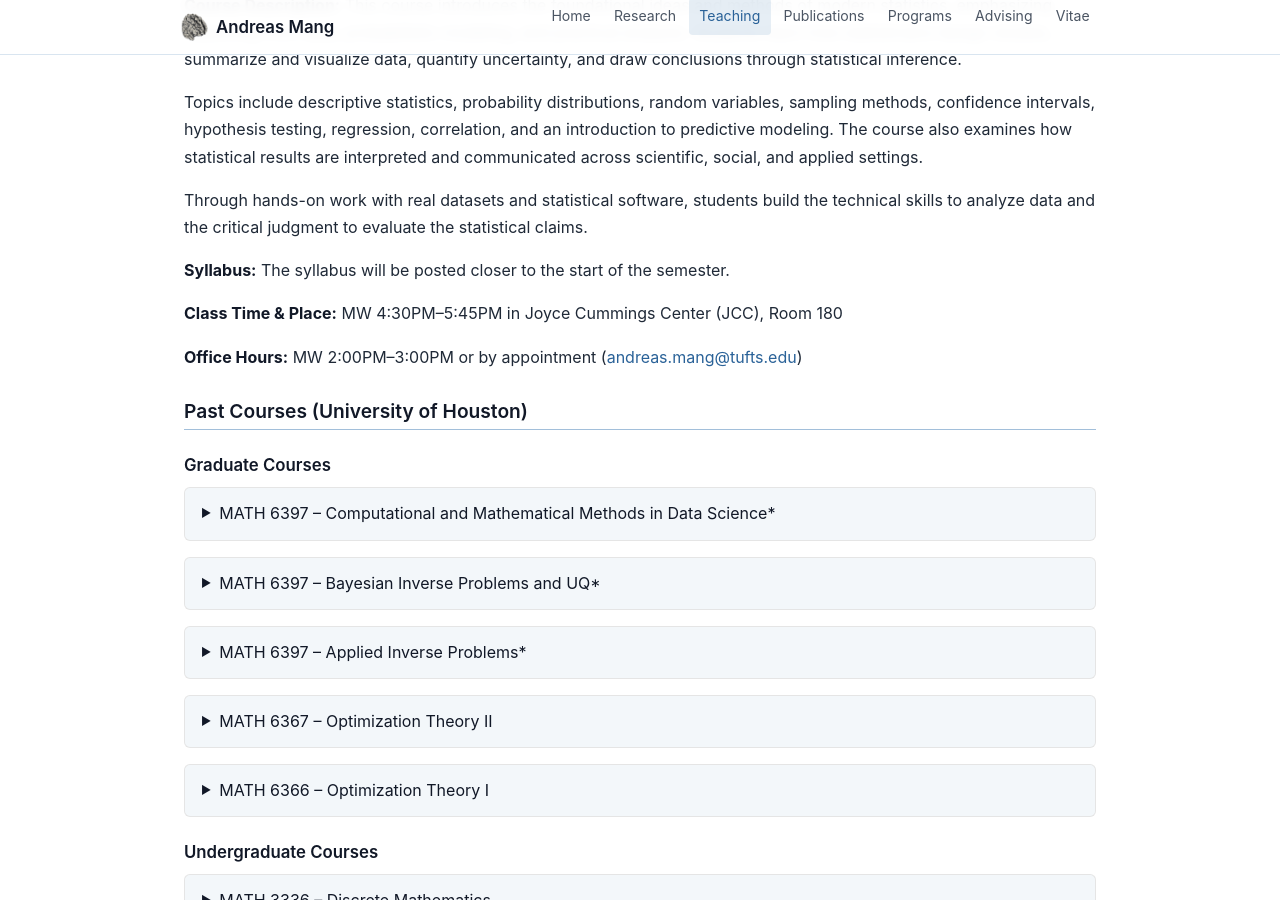
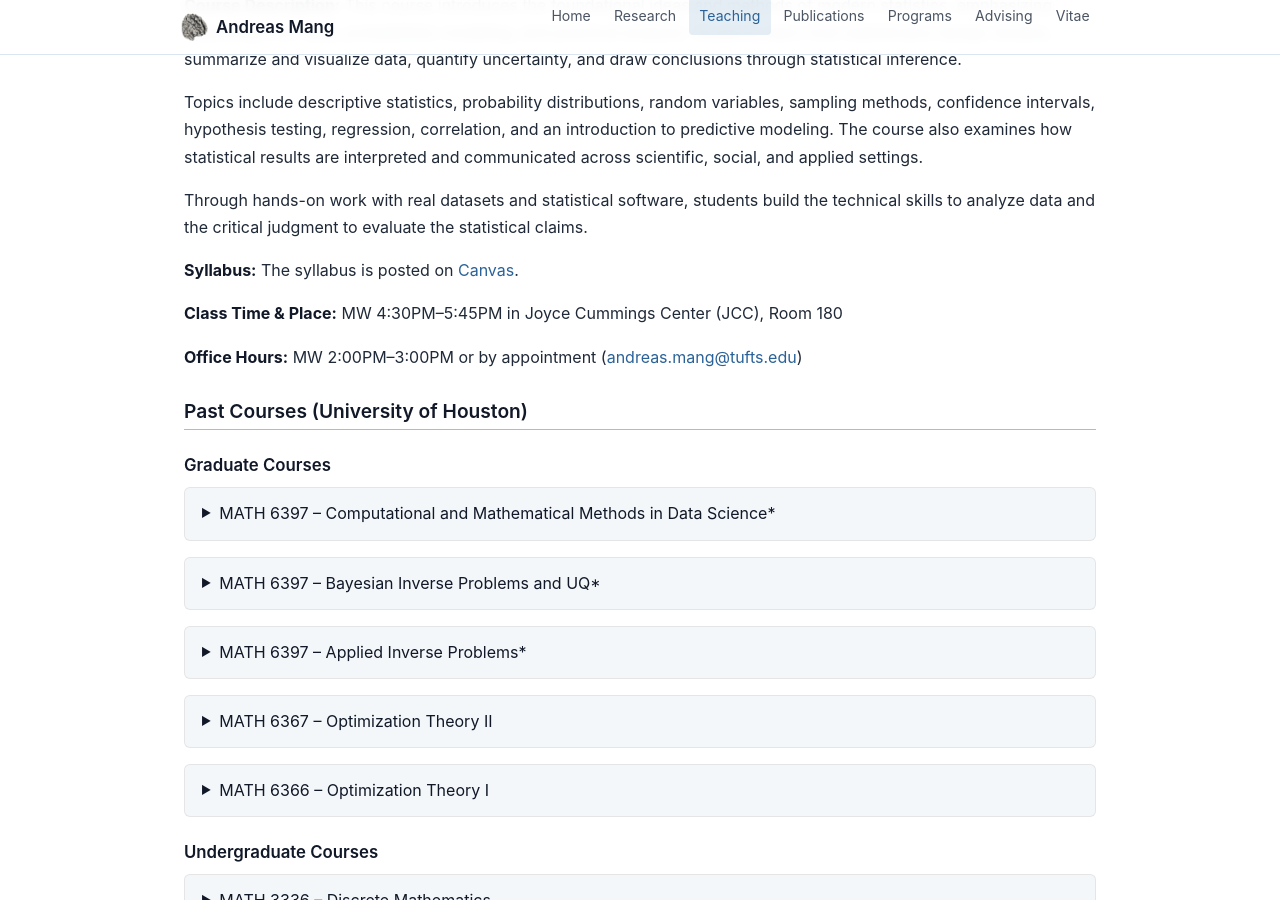
Before and after one commit to andreasmang/andreasmang.github.io, a Jekyll site: the page built from teaching.md, in a window 1280 px wide and 900 px high, scrolled down 394 px. Built offline with Jekyll 4.4.1, drawn with Linux system fonts in a browser that asks for light colours.

Commit message:
webpage updated

```diff
--- a/_data/publications.yml
+++ b/_data/publications.yml
@@ -5,7 +5,6 @@
   authors: "with Christopher Chukwuemeka"
   venue: ""
   year: 2026
-  arxiv: "TBD"
   category: "preprint"
 
 
--- a/teaching.md
+++ b/teaching.md
@@ -16,7 +16,7 @@ Topics include descriptive statistics, probability distributions, random variabl
 
 Through hands-on work with real datasets and statistical software, students build the technical skills to analyze data and the critical judgment to evaluate the statistical claims.
 
-**Syllabus:** The syllabus will be posted closer to the start of the semester.
+**Syllabus:** The syllabus is posted on <a href="https://canvas.tufts.edu">Canvas</a>.
 
 **Class Time & Place:** MW 4:30PM&ndash;5:45PM in Joyce Cummings Center (JCC), Room 180
 
```
